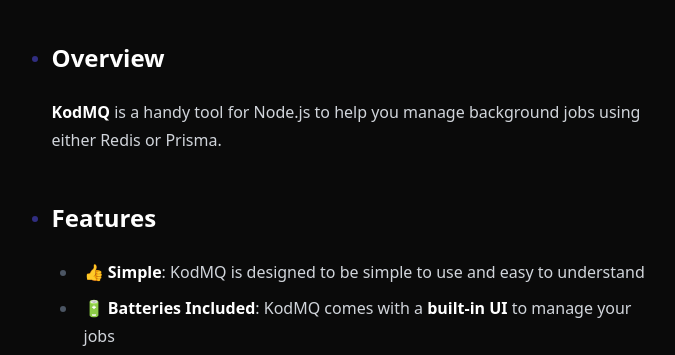
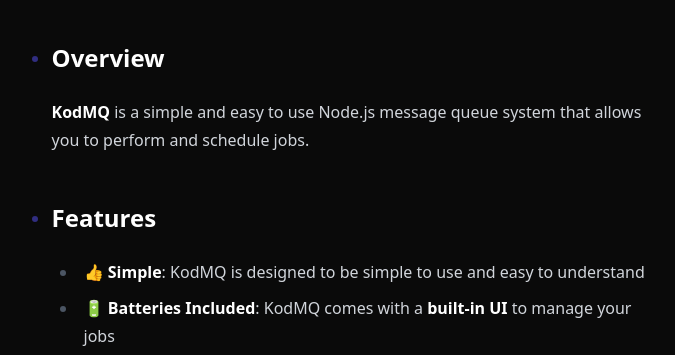
Before and after one commit to kodmq/kodmq, an Astro site in the folder apps/web/: page / in a window 1280 px wide. Shown: the part 214-569 px from the top of the page, without its empty margins (291-966 px from the left). Built offline with nearby package versions, Linux system fonts and the light colour scheme; Astro itself is replaced by a stand-in of ours; some packages are replaced by stand-ins of ours.

```diff
--- a/apps/web/src/pages/index.mdx
+++ b/apps/web/src/pages/index.mdx
@@ -25,7 +25,7 @@ export const components = { h2: H2 }
 
 ## Overview
 
-**KodMQ** is a handy tool for Node.js to help you manage background jobs using either Redis or Prisma.
+**KodMQ** is a simple and easy to use Node.js message queue system that allows you to perform and schedule jobs.
 
 ## Features
 
```
Also changed, not shown: LICENSE.md (added), README.md (added), apps/web/src/images/logo-dark.png (added), apps/web/src/images/logo-light.png (added).
